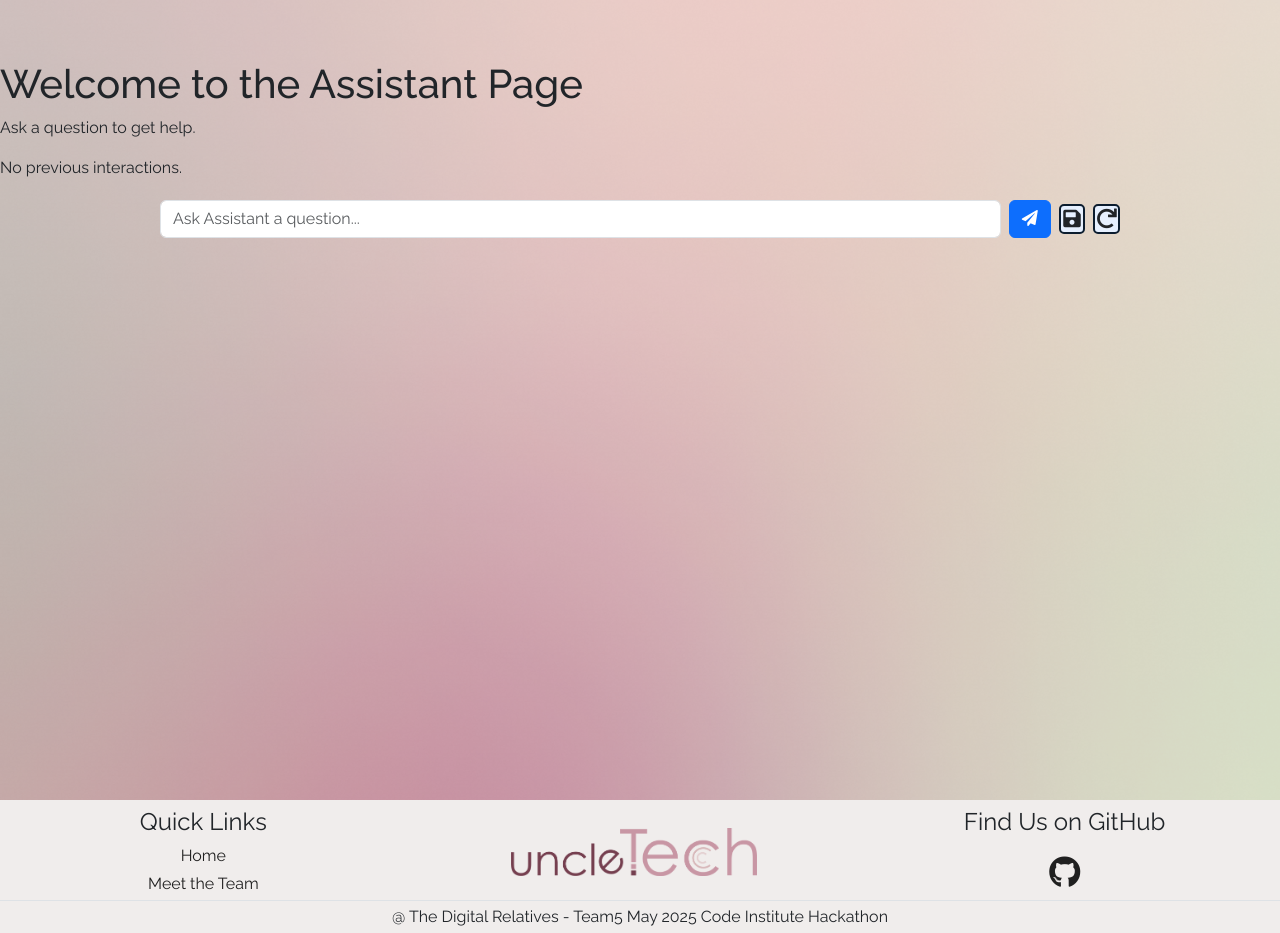
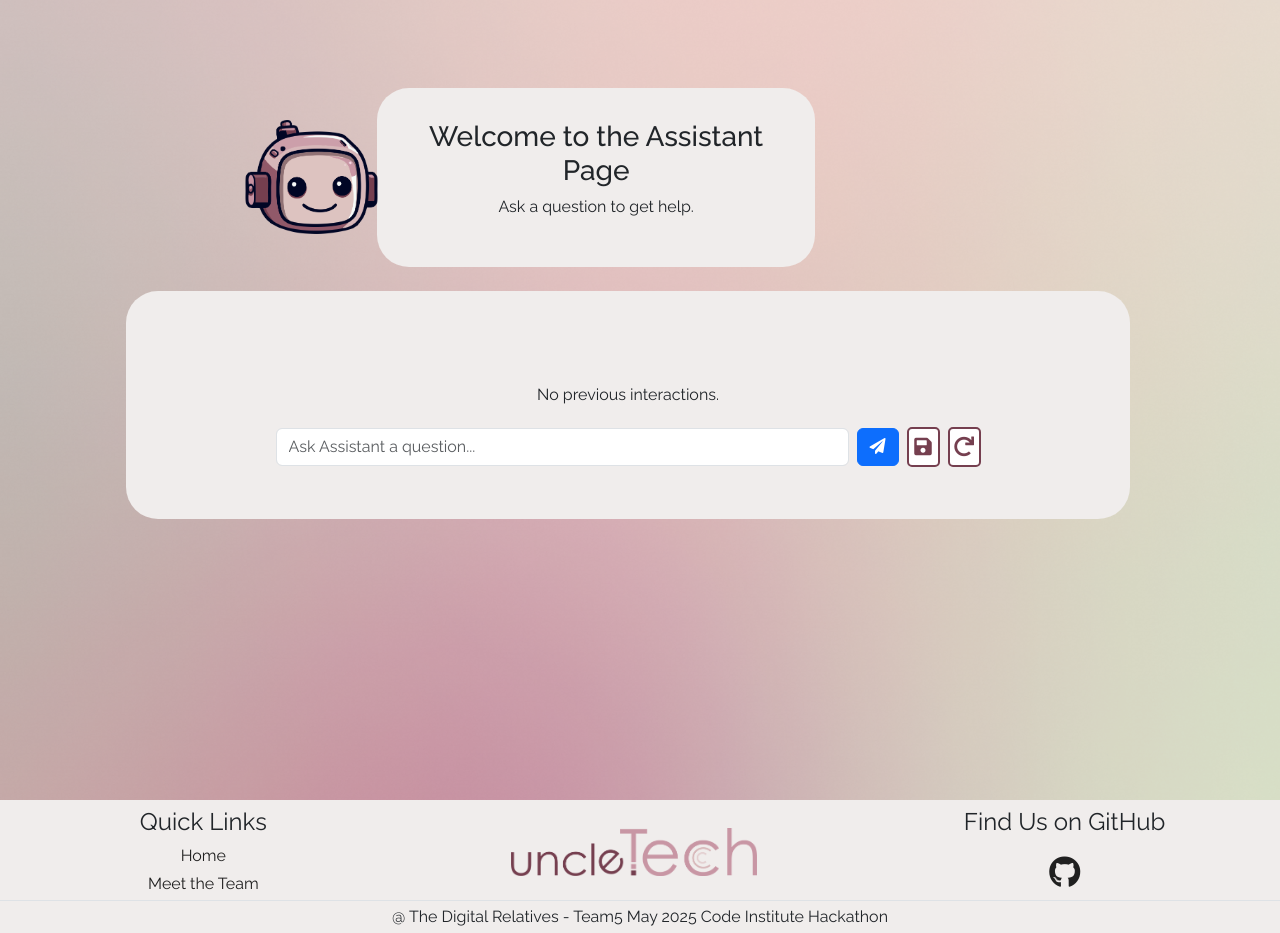
Before and after one commit to Swewi/Hackteam5_may25, a Django app: template assistant/templates/assistant/assistant.html in a window 1280 px wide. Shown: the part 80-1013 px from the top of the page. Run offline with Django 5.2, Linux system fonts and the light colour scheme; the template is opened without the code that fills it, so the values that code supplies are empty.

Commit message:
styled chat and 2 buttons

```diff
--- a/assistant/templates/assistant/assistant.html
+++ b/assistant/templates/assistant/assistant.html
@@ -2,14 +2,30 @@
 {% load static %}
 {% block title %}Assistant{% endblock %}
 {% block content %}
-<div class="content-container">
-    <h1>Welcome to the Assistant Page</h1>
-    <p>Ask a question to get help.</p>
+<div class="container-md py-4">
+    <div class="row align-items-center padding-1 g-0">
+       <!-- Image column -->
+       <div class="col-md-3 text-end px-0">
+         <img src="{% static 'images/robot-head.png' %}" class="img-fluid w-50 mirror" alt="Robot" />
+       </div>
+       <!-- Text column -->
+       <div class="col-md-5 p-0">
+         <div class="text-background rounded-5 padding-2">
+           <h3 class="text-center">Welcome to the Assistant Page</h3>
+           <p class="text-center">Ask a question to get help.</p>
+         </div>
+       </div>
+
+     <!-- Chatbot -->
+     <div class="row mt-4">
+       <div class="col-md-12">
+         <div class="text-background rounded-5 padding-2 text-start">
+     <div class="content-container text-center">
        {% for interaction in history %}
        <div class="interaction">
-        <div class="you-label">You</div>
-        <div class="user-question">{{ interaction.question }}</div>
-        <div class="assistant-label">Assistant</div>
+           <div class="you-label text-end">You</div>
+           <div class="user-question chat-style text-end">{{ interaction.question }}</div>
+           <div class="assistant-label">uncle Tech</div>
            <div class="gemini-response">{{ interaction.answer|linebreaksbr }}</div>
            <small class="text-muted">{{ interaction.timestamp }}</small>
        </div>
@@ -45,6 +61,14 @@
            </div>
        </div>
    </div>
+</div>
+</div>
+</div>
+</div>
+</div>
+</div>
+</div>
+
 <script>
     const userInput = document.getElementById('user_input');
     const sendButton = document.getElementById('send_button');
--- a/static/css/assistant.css
+++ /dev/null
@@ -1,6 +0,0 @@
-.gemini-chat {
-    background-color: #fff;
-    border-color: var(--btn-light-color);
-    border-width: medium;
-    color: var(--text-color);
-}
--- a/static/css/note.css
+++ b/static/css/note.css
@@ -79,16 +90,18 @@ display: flex;
 align-items: center;
 gap: 8px;
 }
+
 #save_conversation {
 display: inline-flex;
 align-items: center;
 justify-content: center;
 cursor: pointer;
 font-size: 20px;
-background-color: #e6f0ff;
-height: 30px;
-width: 30px;
-border: 2px solid #0c1d2f;
+background-color: #ffffff;
+color: var(--menu-color);
+height: 40px;
+width: 40px;
+border: 2px solid var(--menu-color);
 border-radius: 5px;
 margin: 0;
 }
@@ -99,21 +112,25 @@ align-items: center;
 justify-content: center;
 cursor: pointer;
 font-size: 20px;
-background-color: #e6f0ff;
-height: 30px;
-width: 30px;
-border: 2px solid #0c1d2f;
+color: var(--menu-color);
+background-color: #fff;
+height: 40px;
+width: 40px;
+border: 2px solid var(--menu-color);
 border-radius: 5px;
 margin: 0;
 }
+
 /* Success notification */
 .notification-message {
 transition: opacity 0.5s ease-in-out;
 z-index: 9999;
 }
+
 .fade-out {
 opacity: 0;
 }
+
 /* Notes tile styling */
 .notes-tiles-container {
 display: flex;
```
Also changed, not shown: other parts of static/css/note.css (+36 -16 lines), 1 other file. Lines whose indentation alone changed are shown as unchanged.
